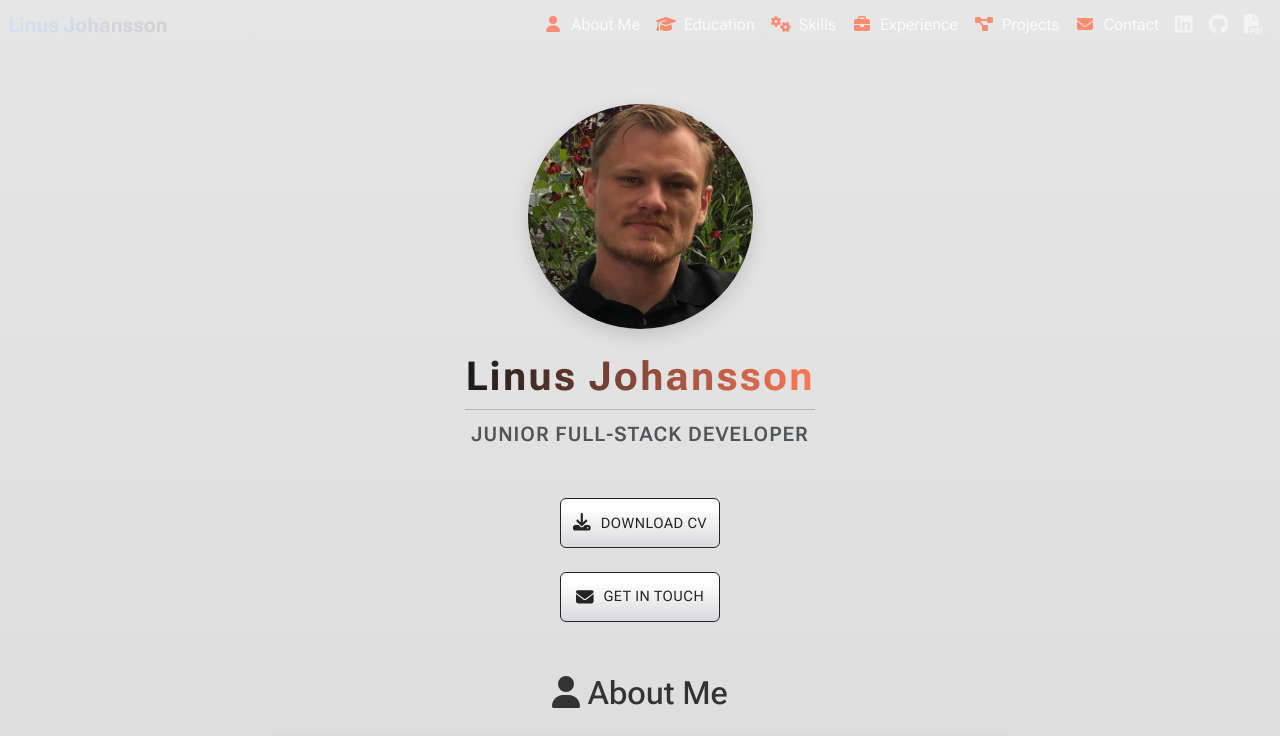
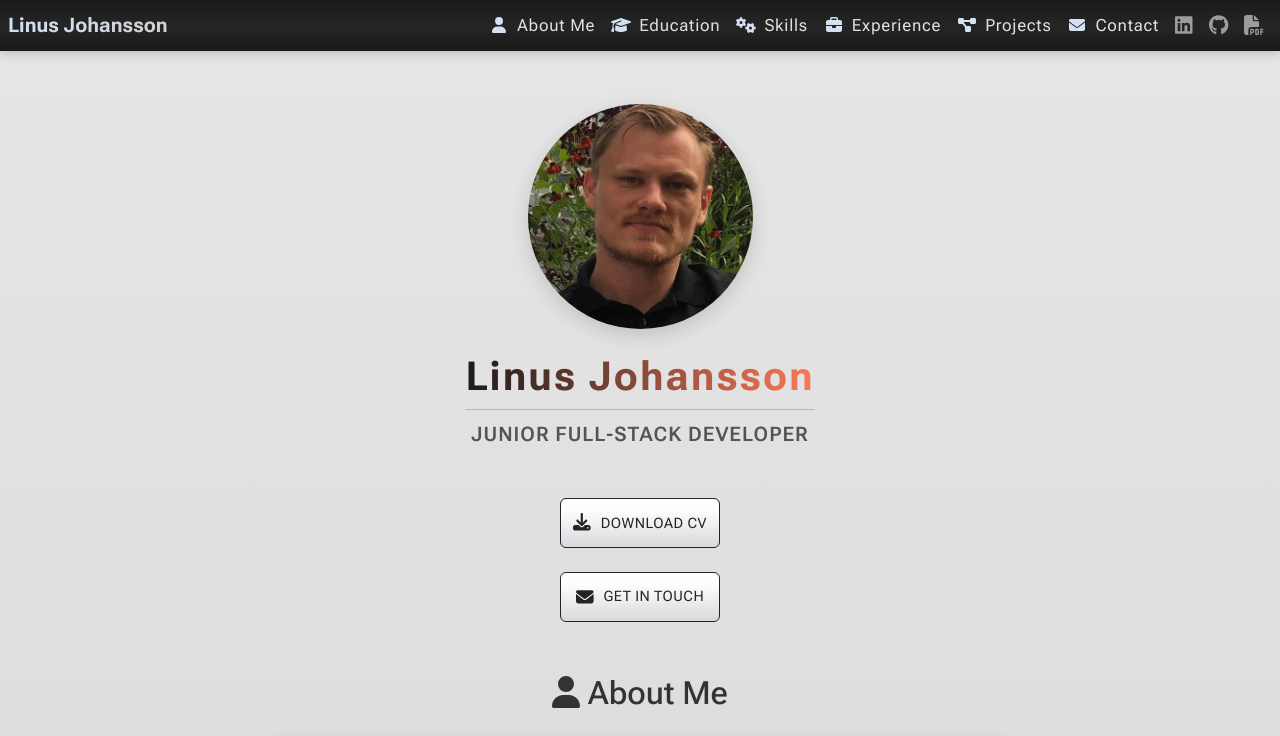
Before and after one commit to j0hanz/j0hanz-portfolio, a React (Create React App) app: page / in a window 1280 px wide. Shown: the top 736 px of the page. Built offline with nearby package versions, Linux system fonts and the light colour scheme.

Commit message:
Improve color scheme

```diff
--- a/src/components/styles/NavBar.module.css
+++ b/src/components/styles/NavBar.module.css
@@ -1,19 +1,49 @@
 .navIcon {
-  color: #ff7f5fde;
-  width: 20px;
+  color: #d3e1f2;
+  width: auto;
 }
 
 .navLink {
-  color: #ffffffd2;
+  color: #e0e0e0;
+  letter-spacing: 0.75px;
+  transition: all 0.3s ease;
+  font-size: 1.05rem;
+  background-clip: text;
+  -webkit-background-clip: text;
 }
 
 .navLink:hover {
-  color: #fff;
+  color: #e0e0e069;
 }
 
 .navLink:active {
   transform: scale(0.99);
 }
+
+@keyframes gradientShift {
+  0% {
+    background-position: 0% 50%;
+  }
+  50% {
+    background-position: 100% 50%;
+  }
+  100% {
+    background-position: 0% 50%;
+  }
+}
+
+.customNavbar {
+  background: linear-gradient(180deg, #1a1a1a 0%, #252525 50%, #1a1a1a 100%);
+  box-shadow: 0 2px 10px rgba(0, 0, 0, 0.2);
+  padding: 0.5rem 1rem;
+  transition: all 0.3s ease;
+}
+
+.customNavbar.scrolled {
+  background: rgba(26, 26, 26, 0.95);
+  backdrop-filter: blur(10px);
+}
+
 .customToggle {
   background-color: rgba(255, 127, 95, 0.1);
   border: 2px solid rgba(255, 127, 95, 0.3);
```
